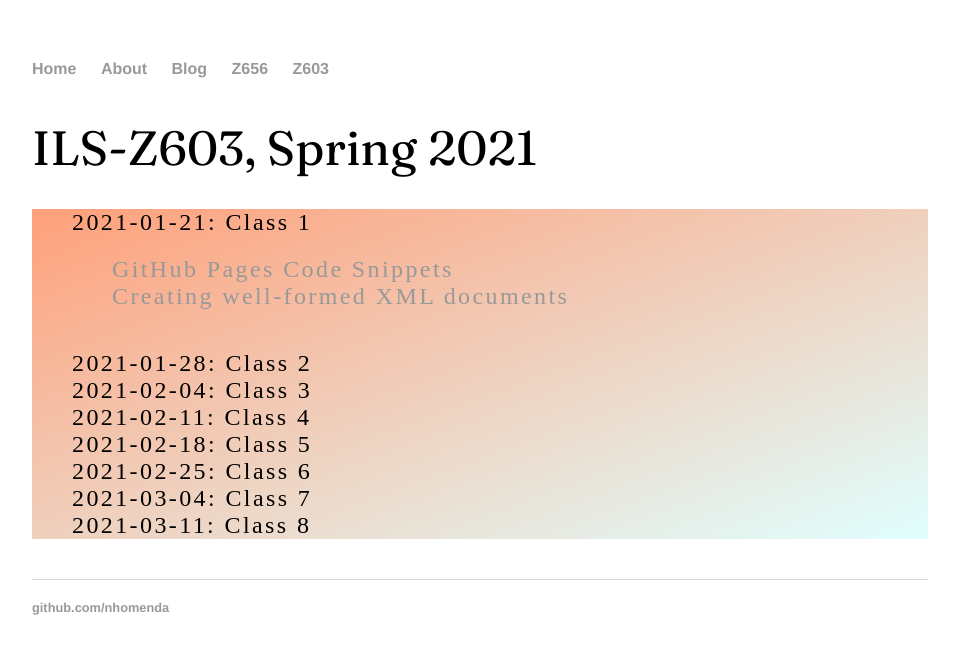
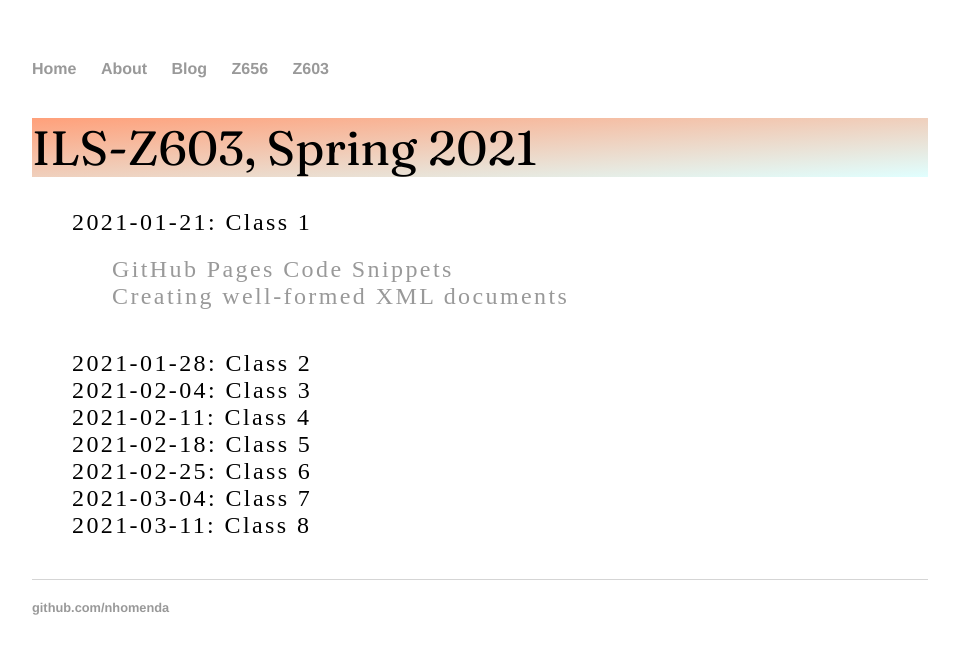
Before and after one commit to nhomenda/nhomenda.github.io, a Jekyll site: the page built from Z603/index.html, in a window 1280 px wide. Shown: the top 654 px of the page, without its empty margins (160-1119 px from the left). Built offline with Jekyll 4.4.1, drawn with Linux system fonts in a browser that asks for light colours.

Commit message:
Update main.css

```diff
--- a/css/main.css
+++ b/css/main.css
@@ -20,6 +20,9 @@ a {
 a:hover {
     text-decoration: underline;
 }
+div.container h1 {
+    background-image: linear-gradient(to bottom right, LightSalmon, LightCyan);
+}
 h1 {
     font-size: 3em;
     font-family:'Fraunces', 'Arial', 'Sans-Serif';
@@ -38,7 +41,6 @@ footer {
 ul.posts {
     margin: 20px auto 40px;
     font-size: 1.5em;
-    background-image: linear-gradient(to bottom right, LightSalmon, LightCyan);
 }
 
 ul.posts li {
```
